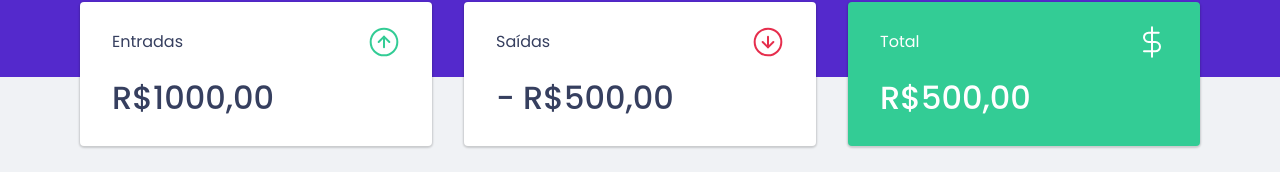
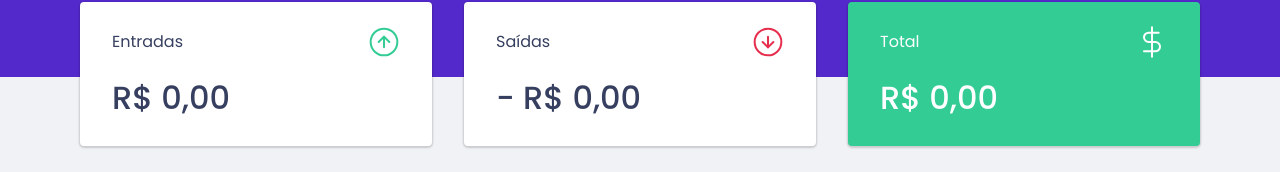
Before and after one commit to JirlanSouza/dtmoney, a React (Create React App) app: page / in a window 1280 px wide. Shown: the part 147-319 px from the top of the page. Built offline with nearby package versions, Linux system fonts and the light colour scheme; no server answers; what miragejs would draw is missing.

Commit message:
Added the transiction sum amounts in Sumary component

```diff
--- a/src/components/Sumary/index.tsx
+++ b/src/components/Sumary/index.tsx
@@ -1,36 +1,61 @@
-import React from 'react';
+import incomeImg from "../../assets/income.svg";
+import outcomeImg from "../../assets/outcome.svg";
+import totalImg from "../../assets/total.svg";
+import { useTransaction } from "../../context/TransactionsContext";
 
-import incomeImg from '../../assets/income.svg'
-import outcomeImg from '../../assets/outcome.svg'
-import totalImg from '../../assets/total.svg'
-
-import { Container } from './styles';
+import { Container } from "./styles";
 
 export function Sumary() {
+  const { transactions } = useTransaction();
+  const currency = new Intl.NumberFormat("pt-br", {
+    style: "currency",
+    currency: "BRL",
+  });
+
+  const sumary = transactions.reduce(
+    (acc, transaction) => {
+      if (transaction.type === "deposit") {
+        acc.deposits += transaction.amount;
+        acc.total += transaction.amount;
+
+        return acc;
+      }
+      acc.withdraws += transaction.amount;
+      acc.total -= transaction.amount;
+
+      return acc;
+    },
+    {
+      deposits: 0,
+      withdraws: 0,
+      total: 0,
+    }
+  );
+
   return (
     <Container>
       <div>
         <header>
           <p>Entradas</p>
-          <img src={incomeImg} alt='Sntradas' />
+          <img src={incomeImg} alt="Sntradas" />
         </header>
-        <strong>R$1000,00</strong>
+        <strong>{currency.format(sumary.deposits)}</strong>
       </div>
 
       <div>
         <header>
           <p>Saídas</p>
-          <img src={outcomeImg} alt='Saídas' />
+          <img src={outcomeImg} alt="Saídas" />
         </header>
-        <strong>- R$500,00</strong>
+        <strong>- {currency.format(sumary.withdraws)}</strong>
       </div>
 
-      <div className='highlight-background' >
+      <div className="highlight-background">
         <header>
           <p>Total</p>
-          <img src={totalImg} alt='Total' />
+          <img src={totalImg} alt="Total" />
         </header>
-        <strong>R$500,00</strong>
+        <strong>{currency.format(sumary.total)}</strong>
       </div>
     </Container>
   );
--- a/src/components/TransactionsTable/index.tsx
+++ b/src/components/TransactionsTable/index.tsx
@@ -26,7 +26,7 @@
                     transaction.type === "deposit" ? "deposit" : "withdrawal"
                   }
                 >
-                  {transaction.type !== "deposit" && "-"}
+                  {transaction.type !== "deposit" && "- "}
                   {new Intl.NumberFormat("pt-br", {
                     style: "currency",
                     currency: "BRL",
```
